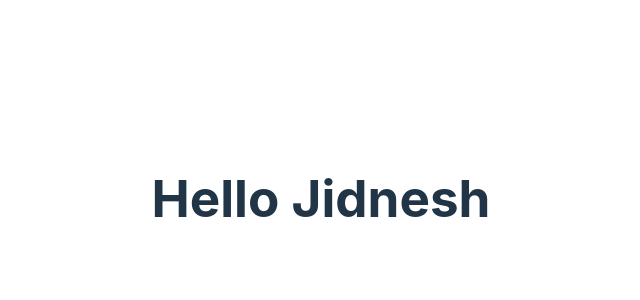
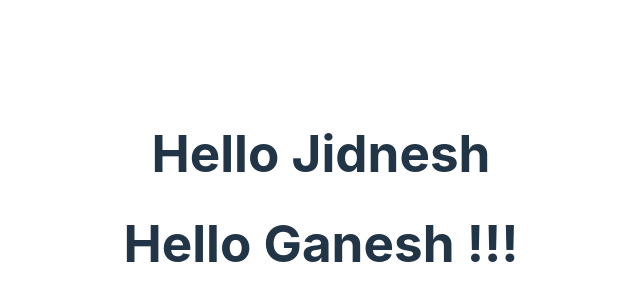
Before and after one commit to jidneshmeher/Test, a React (Vite) app in the folder Github/: page / in a window 1280 px wide. Shown: the part 202-502 px from the top of the page, without its empty margins (319-959 px from the left). Built offline with nearby package versions, Linux system fonts and the light colour scheme.

Commit message:
say hello

```diff
--- a/Github/src/App.jsx
+++ b/Github/src/App.jsx
@@ -5,6 +5,7 @@ function App() {
   return (
     <>
       <h1>Hello Jidnesh</h1>
+      <h1>Hello Ganesh !!!</h1>
     </>
   )
 }
```
